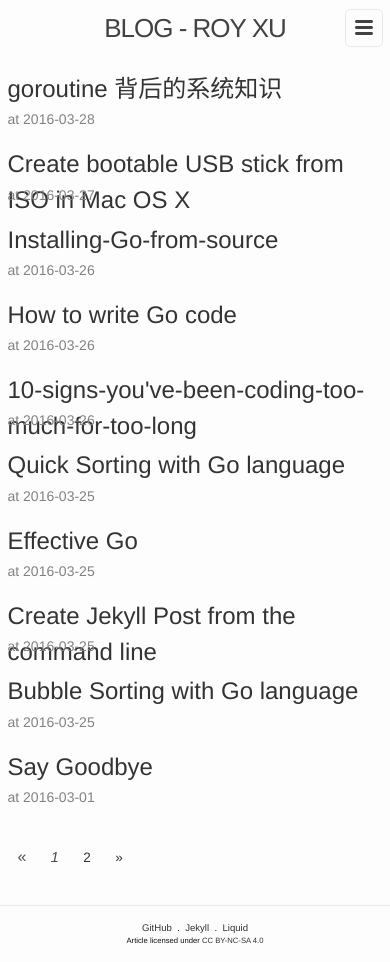
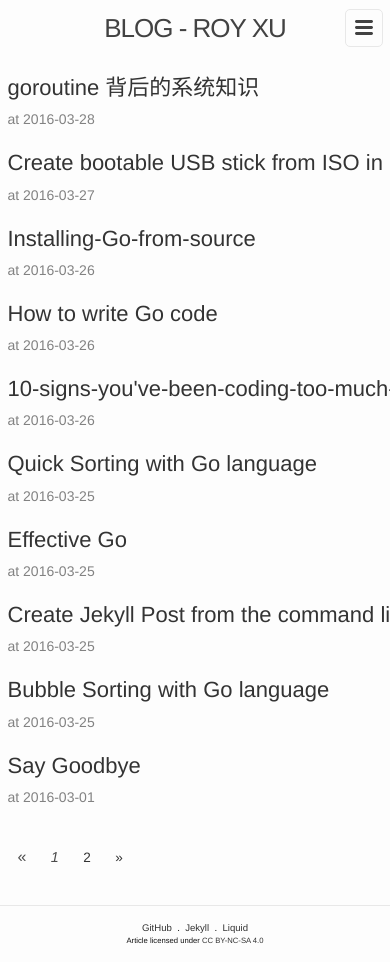
Before and after one commit to ousiax/ousiax.github.io, a Jekyll site: the page built from index.html, in a window 390 px wide. Built offline with Jekyll 4.4.1, drawn with Linux system fonts in a browser that asks for light colours; the list of posts is cut into pages by our own code.

Commit message:
Update CSS for mobile devices.

```diff
--- a/_sass/_layout.scss
+++ b/_sass/_layout.scss
@@ -63,6 +63,7 @@
 
     @include media-query($on-palm) {
         position: absolute;
+        z-index: 1;
         top: 9px;
         right: $spacing-unit / 2;
         background-color: $background-color;
@@ -231,6 +232,10 @@
 .post-link {
     display: block;
     font-size: 24px;
+    @include media-query($on-palm) {
+        font-size: 22px;
+        white-space: nowrap;
+    }
 }
 
 
```
